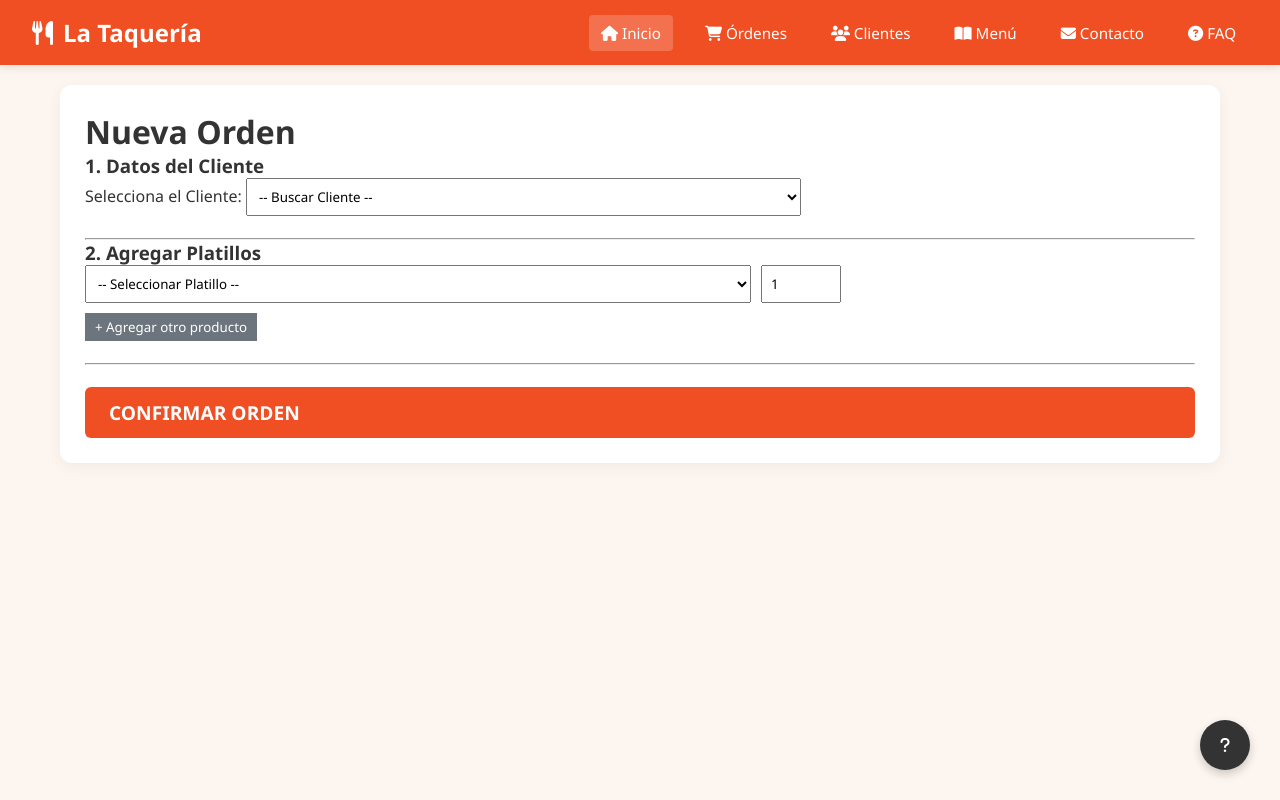
After one commit to elisaHG191/kheTacos, a Django app: page /ordenes/nueva/ in a window 1280 px wide. The commit adds this page. Run offline with Django 5.2, Linux system fonts and the light colour scheme; data that the repository does not hold is empty.

Commit message:
orden  platillo

```diff
--- a/pedidos/templates/base.html
+++ b/pedidos/templates/base.html
@@ -19,9 +19,9 @@
         </div>
         <ul class="nav-links">
             <li><a href="/" class="active"><i class="fa-solid fa-home"></i> Inicio</a></li>
-            <li><a href="{% url 'registroOrden' %}"><i class="fa-solid fa-cart-shopping"></i> Órdenes</a></li>
+            <li><a href="{% url 'crear_orden' %}"><i class="fa-solid fa-cart-shopping"></i> Órdenes</a></li>
             <li><a href="{% url 'registroCliente' %}"><i class="fa-solid fa-users"></i> Clientes</a></li>
-            <li><a href="{% url 'menu' %}"><i class="fa-solid fa-book-open"></i> Menú</a></li>
+            <li><a href="{% url 'crear_platillo' %}"><i class="fa-solid fa-book-open"></i> Menú</a></li>
             <li><a href="{% url 'contacto' %}"><i class="fa-solid fa-envelope"></i> Contacto</a></li>
             <li><a href="{% url 'faq' %}"><i class="fa-solid fa-circle-question"></i> FAQ</a></li>
         </ul>
--- /dev/null
+++ b/pedidos/templates/crear_orden.html
@@ -0,0 +1,66 @@
+{% extends 'base.html' %}
+{% block content %}
+<div class="card">
+    <h1>Nueva Orden</h1>
+    {% if mensaje %}<div style="background:#d4edda; padding:10px; color:green">{{ mensaje }}</div>{% endif %}
+
+    <form method="post">
+        {% csrf_token %}
+
+        <h3>1. Datos del Cliente</h3>
+        <label>Selecciona el Cliente:</label>
+        <select name="cliente" required style="padding:8px; width:50%">
+            <option value="">-- Buscar Cliente --</option>
+            {% for c in clientes %}
+                <option value="{{ c.id }}">{{ c.nombre }} {{ c.apellidos }}</option>
+            {% endfor %}
+        </select>
+        <br><br>
+        <hr>
+
+        <h3>2. Agregar Platillos</h3>
+
+        <div id="lista-platillos">
+            <div class="fila-platillo" style="display:flex; gap:10px; margin-bottom:10px;">
+
+                <select name="platillos[]" required style="padding:8px; width:60%">
+                    <option value="">-- Seleccionar Platillo --</option>
+                    {% for p in platillos %}
+                        <option value="{{ p.id }}">{{ p.nombre }} - ${{ p.precio }}</option>
+                    {% endfor %}
+                </select>
+
+                <input type="number" name="cantidades[]" value="1" min="1" placeholder="Cant." style="width:80px; padding:8px;">
+            </div>
+        </div>
+
+        <button type="button" onclick="agregarFila()" style="background:#6c757d; color:white; border:none; padding:5px 10px; cursor:pointer;">
+            + Agregar otro producto
+        </button>
+
+        <br><br><hr><br>
+
+        <button type="submit" class="btn-primary" style="width:100%; font-size:1.2rem;">
+            CONFIRMAR ORDEN
+        </button>
+    </form>
+</div>
+
+<script>
+    function agregarFila() {
+        // 1. Buscamos el contenedor
+        const contenedor = document.getElementById('lista-platillos');
+
+        // 2. Copiamos la primera fila que existe (el select y el input)
+        const primeraFila = document.querySelector('.fila-platillo');
+        const nuevaFila = primeraFila.cloneNode(true);
+
+        // 3. Limpiamos los valores de la copia para que venga vacía
+        nuevaFila.querySelector('select').value = "";
+        nuevaFila.querySelector('input').value = "1";
+
+        // 4. La agregamos al final del contenedor
+        contenedor.appendChild(nuevaFila);
+    }
+</script>
+{% endblock %}
--- a/pedidos/urls.py
+++ b/pedidos/urls.py
@@ -11,7 +11,8 @@ urlpatterns = [
     path('editar/<int:id_cliente>/', views.editar_cliente, name='editar_cliente'),
     path('eliminar/<int:id_cliente>/', views.eliminar_cliente, name='eliminar_cliente'),
     path('faq/', views.faq, name='faq'),
-    path('registroOrden/', views.registroOrden, name='registroOrden'),
     path('contacto/', views.contacto, name='contacto'),
-    path('menu/', views.menu, name='menu'),
+    path('menu/nuevo/', views.crear_platillo, name='crear_platillo'),
+    path('ordenes/nueva/', views.crear_orden, name='crear_orden'),
+    path('ordenes/', views.lista_ordenes, name='lista_ordenes'),
 ]
--- a/pedidos/views.py
+++ b/pedidos/views.py
@@ -1,7 +1,76 @@
 # kheTacos\pedidos\views.py
 from django.shortcuts import render, redirect, get_object_or_404
 from django.db.models import Q # [IMPORTANTE] Necesario para usar "OR"
-from .models import Cliente
+from .models import Cliente, Platillo, Orden, DetalleOrden # ¡Importa los nuevos modelos!
+
+def lista_ordenes(request):
+    # Traemos las órdenes ordenadas por fecha (la más nueva primero)
+    ordenes = Orden.objects.all().order_by('-fecha')
+    return render(request, 'lista_ordenes.html', {'ordenes': ordenes})
+
+def crear_orden(request):
+    # 1. Obtener todos los clientes y platillos para mostrarlos en los select
+    clientes = Cliente.objects.all()
+    platillos = Platillo.objects.all()
+
+    if request.method == 'POST':
+        # A. Recuperar datos del Cliente
+        id_cliente = request.POST['cliente']
+        cliente_obj = Cliente.objects.get(id=id_cliente)
+
+        # B. Crear la "Cabecera" de la Orden
+        nueva_orden = Orden.objects.create(cliente=cliente_obj)
+
+        # C. Recuperar las LISTAS de platillos y cantidades
+        # getlist obtiene todos los inputs que tengan el mismo nombre
+        lista_platillos = request.POST.getlist('platillos[]')
+        lista_cantidades = request.POST.getlist('cantidades[]')
+
+        total_orden = 0
+
+        # D. Recorrer las listas y guardar cada detalle
+        # zip() une las dos listas para recorrerlas juntas (platillo 1 con cantidad 1)
+        for id_platillo, cantidad in zip(lista_platillos, lista_cantidades):
+            if id_platillo == "": continue # Saltar si está vacío
+
+            platillo_obj = Platillo.objects.get(id=id_platillo)
+            cant = int(cantidad)
+            subtotal = platillo_obj.precio * cant
+
+            # Guardamos el detalle
+            DetalleOrden.objects.create(
+                orden=nueva_orden,
+                platillo=platillo_obj,
+                cantidad=cant,
+                subtotal=subtotal
+            )
+
+            total_orden += subtotal
+
+        # E. Actualizamos el total de la orden principal
+        nueva_orden.total = total_orden
+        nueva_orden.save()
+
+        return render(request, 'crear_orden.html', {
+            'mensaje': f'Orden #{nueva_orden.id} creada exitosamente',
+            'clientes': clientes,
+            'platillos': platillos
+        })
+
+    return render(request, 'crear_orden.html', {
+        'clientes': clientes,
+        'platillos': platillos
+    })
+
+def crear_platillo(request):
+    if request.method == 'POST':
+        Platillo.objects.create(
+            nombre=request.POST['nombre'],
+            precio=request.POST['precio']
+        )
+        return render(request, 'crear_platillo.html', {'mensaje': 'Platillo agregado al menú'})
+
+    return render(request, 'crear_platillo.html')
 
 def eliminar_cliente(request, id_cliente):
     # 1. BUSCAR: Encontramos al cliente o damos error 404 si no existe
@@ -114,6 +183,3 @@ def registroOrden(request):  # <--- TIENE QUE LLAMARSE 'home'
 
 def contacto(request):  # <--- TIENE QUE LLAMARSE 'home'
     return render(request, 'contacto.html')
-
-def menu(request):  # <--- TIENE QUE LLAMARSE 'home'
-    return render(request, 'menu.html')
--- a/sistema_taqueria/settings.py
+++ b/sistema_taqueria/settings.py
@@ -131,6 +131,9 @@ USE_TZ = True
 
 STATIC_URL = 'static/'
 
+# Carpeta donde collectstatic reunirá TODOS los archivos estáticos
+STATIC_ROOT = os.path.join(BASE_DIR, 'static')
+
 # Default primary key field type
 # https://docs.djangoproject.com/en/5.2/ref/settings/#default-auto-field
 
```
Also changed, not shown: pedidos/models.py (+28 -0 lines), pedidos/templates/crear_platillo.html (added, +18 -0 lines), pedidos/templates/lista_ordenes.html (added, +26 -0 lines), pedidos/templates/registroOrden.html (deleted, +0 -45 lines), pedidos/migrations/0002_platillo_orden_detalleorden.py (added).
